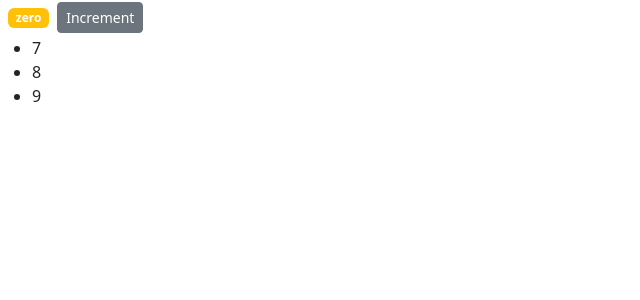
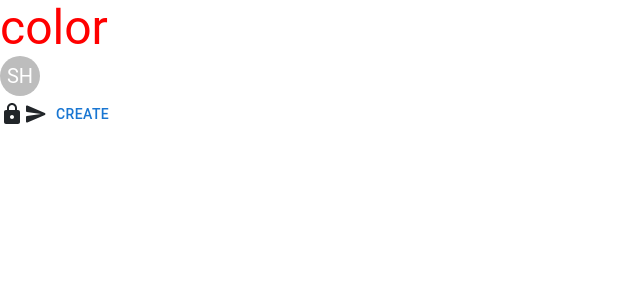
Before and after one commit to honeyharshita24/PocketNotes, a React (Create React App) app: page / in a window 1280 px wide. Shown: the top 300 px of the page, without its empty margins (0-640 px from the left). Built offline with nearby package versions, Linux system fonts and the light colour scheme.

Commit message:
Added Avatar Icons Button and Typography

```diff
--- a/package.json
+++ b/package.json
@@ -3,6 +3,10 @@
   "version": "0.1.0",
   "private": true,
   "dependencies": {
+    "@emotion/react": "^11.11.4",
+    "@emotion/styled": "^11.11.5",
+    "@mui/icons-material": "^5.15.19",
+    "@mui/material": "^5.15.19",
     "@testing-library/jest-dom": "^5.17.0",
     "@testing-library/react": "^13.4.0",
     "@testing-library/user-event": "^13.5.0",
--- /dev/null
+++ b/src/components/atoms/Avatar/Avatar.jsx
@@ -0,0 +1,19 @@
+import React, { Component } from 'react';
+import Avatar from '@mui/material/Avatar';
+
+class Avatar1 extends Component {
+    render() {
+        const {name}= this.props;
+        return <Avatar {...stringAvatar(name)}/>;
+    }
+}
+function stringAvatar(name) {
+    return {
+    //   sx: {
+    //     bgcolor: stringToColor(name),
+    //   },
+      children: `${name.split(' ')[0][0]}${name.split(' ')[1][0]}`,
+    };
+  }
+
+export default Avatar1;
--- /dev/null
+++ b/src/components/atoms/createButton/createButton.jsx
@@ -0,0 +1,11 @@
+import React, { Component } from 'react';
+import Button from '@mui/material/Button';
+
+class CreateButton extends Component {
+    state = {  }
+    render() {
+        return (<Button>Create</Button>);
+    }
+}
+
+export default CreateButton;
--- /dev/null
+++ b/src/components/atoms/lockIcon/lockIcon.jsx
@@ -0,0 +1,10 @@
+import React, { Component } from 'react';
+import LockRoundedIcon from '@mui/icons-material/LockRounded';
+class LockIcon extends Component {
+    state = {  }
+    render() {
+        return (<LockRoundedIcon/>);
+    }
+}
+
+export default LockIcon;
--- /dev/null
+++ b/src/components/atoms/sendIcon/sendIcon.jsx
@@ -0,0 +1,11 @@
+import React, { Component } from 'react';
+import SendRoundedIcon from '@mui/icons-material/SendRounded';
+
+class SendIcon  extends Component {
+    state = {  }
+    render() {
+        return (<SendRoundedIcon/>);
+    }
+}
+
+export default SendIcon;
--- /dev/null
+++ b/src/components/atoms/typography/typography.jsx
@@ -0,0 +1,20 @@
+
+import React, { Component } from 'react';
+import Typography from '@mui/material/Typography';
+
+class Typography1 extends Component {
+    state = {  }
+    render()
+
+    {
+      console.log(this.props)
+
+        return (
+        <Typography variant="h3" style={this.props.styles}>
+        {this.props.children}
+      </Typography>
+      );
+    }
+}
+
+export default Typography1;
--- a/src/index.js
+++ b/src/index.js
@@ -5,11 +5,21 @@ import App from './App';
 import reportWebVitals from './reportWebVitals';
 import "bootstrap/dist/css/bootstrap.css";
 import Counters from './components/counters';
+import Typography1 from './components/atoms/typography/typography.jsx';
+import Avatar1 from './components/atoms/Avatar/Avatar.jsx';
+import LockIcon from './components/atoms/lockIcon/lockIcon.jsx';
+import SendIcon from './components/atoms/sendIcon/sendIcon.jsx';
+import CreateButton from './components/atoms/createButton/createButton.jsx';
+
 
 const root = ReactDOM.createRoot(document.getElementById('root'));
 root.render(
   <React.StrictMode>
-    <Counters/>
+    <Typography1 styles={{color:'red'}}>color</Typography1>
+    <Avatar1 name="Sontika Harshitha"/>
+    <LockIcon/>
+    <SendIcon/>
+    <CreateButton/>
   </React.StrictMode>
 );
 
```
Also changed, not shown: 1 other file (tests, documents, lock files or other folders).
